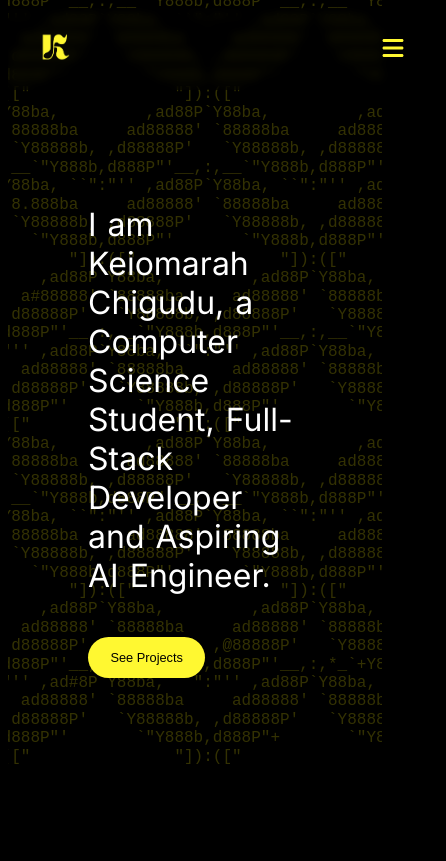
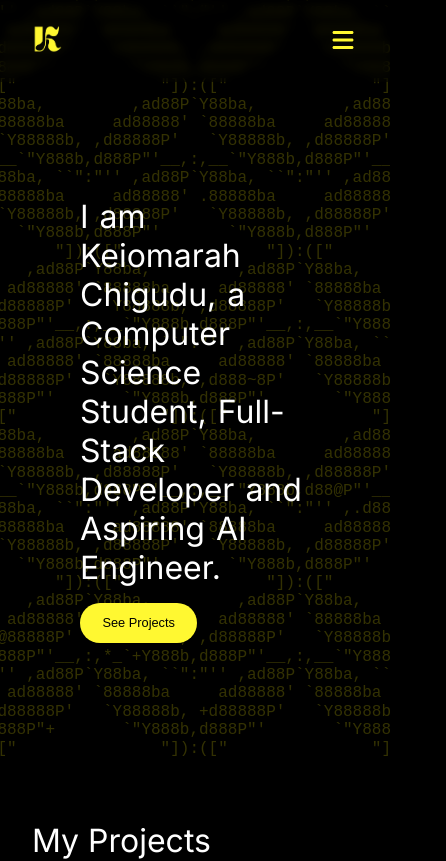
Before and after one commit to keiomarah/portfolio-site, a React (Vite) app: page / in a window 390 px wide. Shown: the top 861 px of the page, 446 px wide, since content can reach past the window. Built offline with nearby package versions, Linux system fonts and the light colour scheme.

Commit message:
Fix ASCII art positioning in hero

```diff
--- a/src/index.css
+++ b/src/index.css
@@ -3,7 +3,8 @@
   --form-grey: rgb(64, 64, 64);
 }
 
-* *::after,
+*,
+*::after,
 *::before {
   box-sizing: border-box;
   padding: 0;
@@ -120,7 +121,7 @@ a:hover {
   top: -6rem;
   z-index: 1;
   overflow: hidden;
-  width: 100vw;
+  width: fit-content;
 }
 
 .hero-text h1 {
@@ -724,6 +725,10 @@ footer {
     width: 100%;
   }
 
+  .ascii-art-container {
+    right: -20px;
+  }
+
   .header-nav.show ul {
     position: static;
     transform: none;
@@ -822,7 +827,6 @@ footer {
     content: " ";
     position: absolute;
     inset: 0;
-    width: 100%;
     height: 100%;
     background: rgba(0, 0, 0, 0.8);
   }
```
